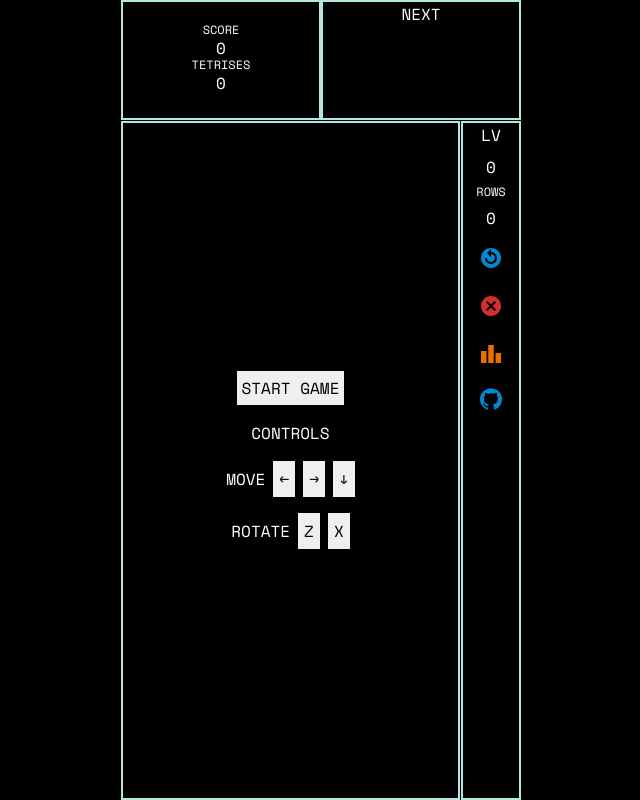
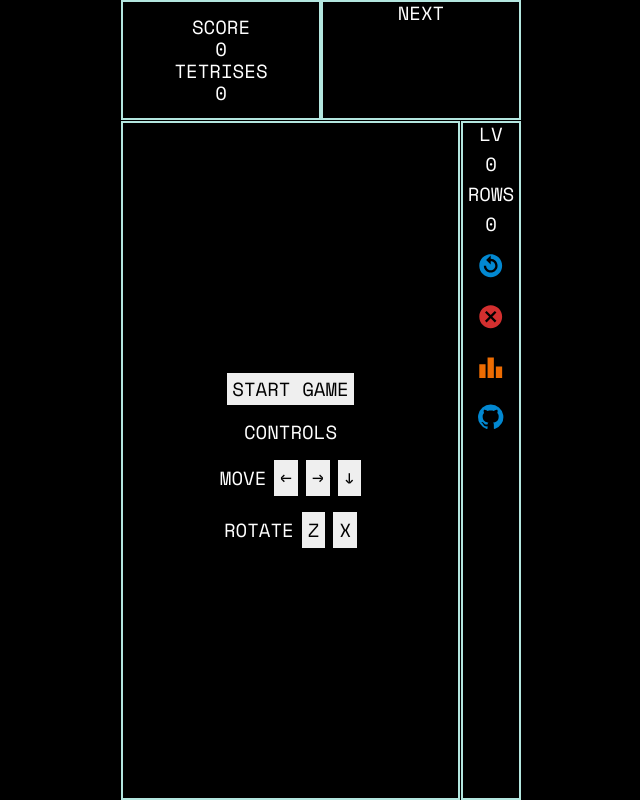
Before and after one commit to ArtemEkzarho/tetris, a React (Vite) app in the folder client/: page / in a window 1280 px wide. Shown: the whole page, without its empty margins (319-959 px from the left). Built offline with nearby package versions, Linux system fonts and the light colour scheme.

Commit message:
polishstyles

```diff
--- a/client/src/components/EndGamePopover.tsx
+++ b/client/src/components/EndGamePopover.tsx
@@ -59,10 +59,10 @@ export const EndGamePopover = ({ resetBoard }: Props) => {
       spacing={4}
       p={1}
     >
-      <Typography variant="h4" align="center">
+      <Typography variant="h1" align="center">
         GAME OVER!
       </Typography>
-      <Typography variant="h5" align="center">
+      <Typography variant="h1" align="center">
         YOUR SCORE: {score}
       </Typography>
       <Stack spacing={1}>
@@ -85,13 +85,13 @@ export const EndGamePopover = ({ resetBoard }: Props) => {
             setScore(0)
           }}
         >
-          <Typography>PLAY AGAIN</Typography>
+          <Typography variant="h1">PLAY AGAIN</Typography>
         </button>
         <button className="menu-btn" onClick={() => mutate()}>
-          <Typography>SAVE SCORE</Typography>
+          <Typography variant="h1">SAVE SCORE</Typography>
         </button>
         <button className="menu-btn" onClick={() => setShowLeaderBoard(true)}>
-          <Typography>LEADER BOARD</Typography>
+          <Typography variant="h1">LEADER BOARD</Typography>
         </button>
       </Stack>
     </Stack>
--- a/client/src/components/LeaderBoard.tsx
+++ b/client/src/components/LeaderBoard.tsx
@@ -28,17 +28,27 @@ export const LeaderBoard = () => {
       spacing={2}
       p={2}
     >
-      <Typography align="center">LEADER BOARD</Typography>
+      <Typography variant="h1" align="center">
+        LEADER BOARD
+      </Typography>
       {!isPending && data.length && (
         <Stack flex={1} overflow="hidden">
-          <TableContainer>
+          <TableContainer sx={{ height: '100%' }}>
             <Table>
               <TableHead>
                 <TableRow>
-                  <th align="left">NAME</th>
-                  <th align="center">TETRISES</th>
-                  <th align="center">LINES</th>
-                  <th align="center">SCORE</th>
+                  <th align="left">
+                    <Typography variant="h1">NAME</Typography>
+                  </th>
+                  <th align="center">
+                    <Typography variant="h1">TETRISES</Typography>
+                  </th>
+                  <th align="center">
+                    <Typography variant="h1">LINES</Typography>
+                  </th>
+                  <th align="center">
+                    <Typography variant="h1">SCORE</Typography>
+                  </th>
                 </TableRow>
               </TableHead>
               <TableBody>
@@ -46,10 +56,18 @@ export const LeaderBoard = () => {
                   (leader: { name: string; score: number; lines: number; tetrises: number }) => {
                     return (
                       <TableRow key={leader.name}>
-                        <td>{leader.name}</td>
-                        <td align="center">{leader.tetrises}</td>
-                        <td align="center">{leader.lines}</td>
-                        <td align="center">{leader.score}</td>
+                        <td>
+                          <Typography variant="h1">{leader.name}</Typography>
+                        </td>
+                        <td align="center">
+                          <Typography variant="h1">{leader.tetrises}</Typography>
+                        </td>
+                        <td align="center">
+                          <Typography variant="h1">{leader.lines}</Typography>
+                        </td>
+                        <td align="center">
+                          <Typography variant="h1">{leader.score}</Typography>
+                        </td>
                       </TableRow>
                     )
                   }
@@ -62,10 +80,10 @@ export const LeaderBoard = () => {
 
       <Stack direction="row" spacing={2}>
         <button className="menu-btn" onClick={() => setShowLeaderBoard(false)}>
-          <Typography>BACK TO GAME</Typography>
+          <Typography variant="h1">BACK TO GAME</Typography>
         </button>
         <button className="menu-btn" onClick={() => refetch()}>
-          <Typography>REFRESH</Typography>
+          <Typography variant="h1">REFRESH</Typography>
         </button>
       </Stack>
     </Stack>
--- a/client/src/components/SidePanel.tsx
+++ b/client/src/components/SidePanel.tsx
@@ -26,10 +26,10 @@ export const SidePanel = ({ resetBoard }: Props) => {
 
   return (
     <Stack width="15%" height="100%" className="azure-board" alignItems="center" spacing={1}>
-      <Typography>LV</Typography>
-      <Typography>{level}</Typography>
-      <Typography variant="h6">ROWS</Typography>
-      <Typography>{linesCleared}</Typography>
+      <Typography variant="h1">LV</Typography>
+      <Typography variant="h1">{level}</Typography>
+      <Typography variant="h1">ROWS</Typography>
+      <Typography variant="h1">{linesCleared}</Typography>
       <Stack spacing={1} px={1}>
         <Tooltip title="RESET GAME">
           <IconButton
--- a/client/src/components/StartGamePopover.tsx
+++ b/client/src/components/StartGamePopover.tsx
@@ -31,28 +31,28 @@ export const StartGamePopover = ({ resetBoard }: Props) => {
           setShowStartGamePopover(false)
         }}
       >
-        <Typography>START GAME</Typography>
+        <Typography variant="h1">START GAME</Typography>
       </button>
-      <Typography>CONTROLS</Typography>
+      <Typography variant="h1">CONTROLS</Typography>
       <Stack direction="row" alignItems="center" spacing={1} height="36px">
-        <Typography>MOVE </Typography>
+        <Typography variant="h1">MOVE </Typography>
         <button className="control-btn">
-          <Typography>←</Typography>
+          <Typography variant="h1">←</Typography>
         </button>
         <button className="control-btn">
-          <Typography>→</Typography>
+          <Typography variant="h1">→</Typography>
         </button>
         <button className="control-btn">
-          <Typography>↓</Typography>
+          <Typography variant="h1">↓</Typography>
         </button>
       </Stack>
       <Stack direction="row" alignItems="center" spacing={1} height="36px">
-        <Typography>ROTATE </Typography>
+        <Typography variant="h1">ROTATE </Typography>
         <button className="control-btn">
-          <Typography>Z</Typography>
+          <Typography variant="h1">Z</Typography>
         </button>
         <button className="control-btn">
-          <Typography>X</Typography>
+          <Typography variant="h1">X</Typography>
         </button>
       </Stack>
     </Stack>
--- a/client/src/components/TopPanel.tsx
+++ b/client/src/components/TopPanel.tsx
@@ -17,14 +17,16 @@ export const TopPanel = () => {
         alignItems="center"
         justifyContent="center"
       >
-        <Typography variant="h6">SCORE</Typography>
-        <Typography>{score}</Typography>
-        <Typography variant="h6">TETRISES</Typography>
-        <Typography>{tetrisesCount} </Typography>
+        <Typography variant="h1">SCORE</Typography>
+        <Typography variant="h1">{score}</Typography>
+        <Typography variant="h1">TETRISES</Typography>
+        <Typography variant="h1">{tetrisesCount} </Typography>
       </Stack>
       <Stack className="azure-board" height="100%" flex={1} alignItems="center">
-        <Typography>NEXT</Typography>
-        <Stack alignItems="center" justifyContent="center" width="53%" flex={1}>
+        <Stack height="25%">
+          <Typography variant="h1">NEXT</Typography>
+        </Stack>
+        <Stack alignItems="center" justifyContent="center" height="75%" width="48%" flex={1}>
           {nextTetromino &&
             nextTetromino.tetromino[nextTetromino.rotation].map((row, y) => (
               <Stack flex={1} direction="row" key={y} justifyContent="space-between" width="93%">
--- a/client/src/theme.ts
+++ b/client/src/theme.ts
@@ -3,14 +3,23 @@ import { createTheme } from '@mui/material'
 export const theme = createTheme({
   typography: {
     fontFamily: '"Space Mono", monospace',
-    fontSize: 14,
-    h6: {
-      fontSize: 12,
-      lineHeight: 0.9,
-    },
+    fontSize: 16,
     h1: {
-      fontSize: 14,
-      lineHeight: 1,
+      '@media (min-width:200px)': {
+        fontSize: 11,
+      },
+      '@media (min-width:400px)': {
+        fontSize: 12,
+      },
+      '@media (min-width:600px)': {
+        fontSize: 14,
+      },
+      '@media (min-width:900px)': {
+        fontSize: 16,
+      },
+      '@media (min-width:1200px)': {
+        fontSize: 19,
+      },
     },
   },
   components: {},
```
